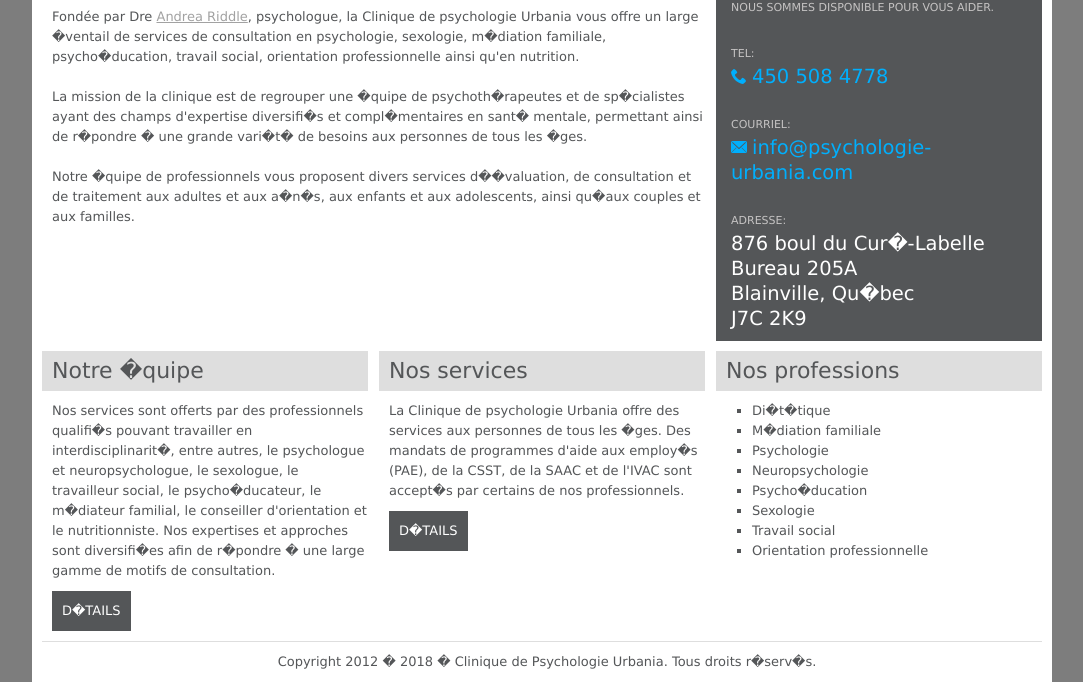
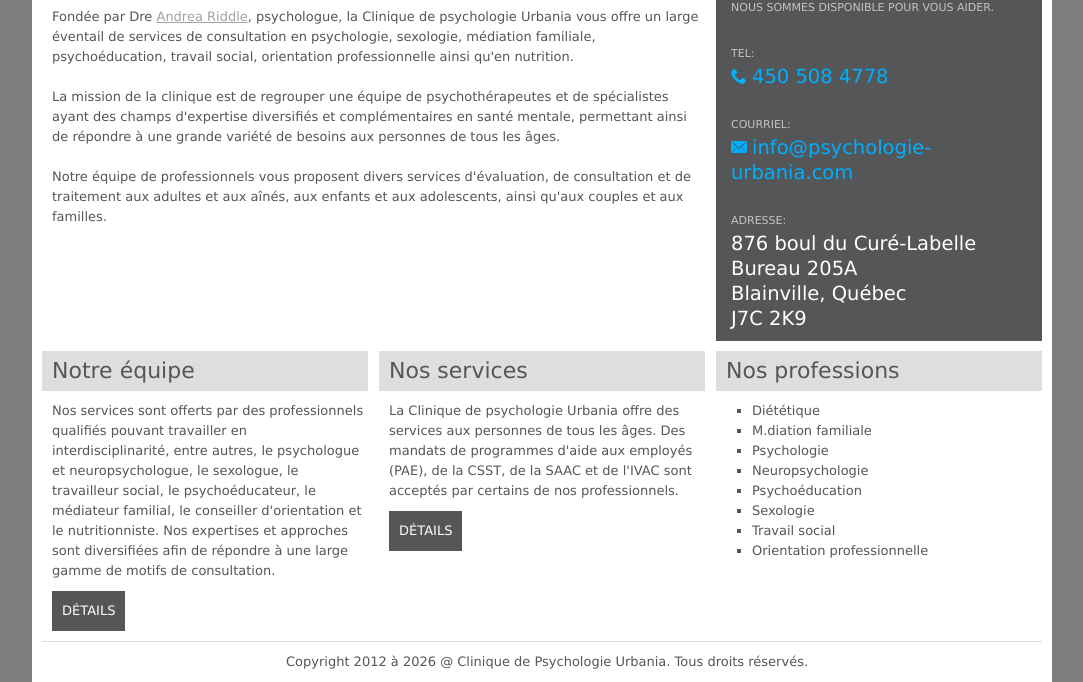
Before and after one commit to fredx21/psychologie-urbania, a plain HTML site: page docs/index.html in a window 1280 px wide and 1278 px high. Shown: the part 596-1278 px from the top of the page, without its empty margins (98-1181 px from the left). Drawn offline with Linux system fonts and the light colour scheme.

Commit message:
Correction des accents

```diff
--- a/docs/index.html
+++ b/docs/index.html
@@ -57,7 +57,7 @@
         <div id="intro">
             <div class="logo">Clinique de Psychologie Urbania</div>
             <div class="navigationHeader">
-                <p><span><a class="currentpage" href="./">accueil</a><a href="team">�quipe</a><a href="services">services</a><a href="career">carri�re</a><a href="contact">contact</a></span><a href="links">liens</a></span></p>
+                <p><span><a class="currentpage" href="./">accueil</a><a href="team">Équipe</a><a href="services">services</a><a href="career">carrière</a><a href="contact">contact</a></span><a href="links">liens</a></span></p>
             </div>
         </div>
     </div>
@@ -74,7 +74,7 @@
                             <h3><span>Qui sommes-nous</span></h3>
                         </div>
                         <div class="sectiontext">
-                            <span><p>Fondée par Dre <a href="AndreaRiddle">Andrea Riddle</a>, psychologue, la Clinique de psychologie Urbania vous offre un large �ventail de services de consultation en psychologie, sexologie, m�diation familiale, psycho�ducation, travail social, orientation professionnelle ainsi qu'en nutrition.<br/><br/>La mission de la clinique est de regrouper une �quipe de psychoth�rapeutes et de sp�cialistes ayant des champs d'expertise diversifi�s et compl�mentaires en sant� mentale, permettant ainsi de r�pondre � une grande vari�t� de besoins aux personnes de tous les �ges.<br/><br/>Notre �quipe de professionnels vous proposent divers services d��valuation, de consultation et de traitement aux adultes et aux a�n�s, aux enfants et aux adolescents, ainsi qu�aux couples et aux familles.</p></span>
+                            <span><p>Fondée par Dre <a href="AndreaRiddle">Andrea Riddle</a>, psychologue, la Clinique de psychologie Urbania vous offre un large éventail de services de consultation en psychologie, sexologie, médiation familiale, psychoéducation, travail social, orientation professionnelle ainsi qu'en nutrition.<br/><br/>La mission de la clinique est de regrouper une équipe de psychothérapeutes et de spécialistes ayant des champs d'expertise diversifiés et complémentaires en santé mentale, permettant ainsi de répondre à une grande variété de besoins aux personnes de tous les âges.<br/><br/>Notre équipe de professionnels vous proposent divers services d'évaluation, de consultation et de traitement aux adultes et aux aînés, aux enfants et aux adolescents, ainsi qu'aux couples et aux familles.</p></span>
                         </div>
                     </div>
                 </div>
@@ -90,7 +90,7 @@
                         <h2><span class="texthighlightcolor"><a href="mailto:info@psychologie-urbania.com"><div class="icon icon-envelope"></div>info@psychologie-urbania.com</a></span></h2>
                         &nbsp;
                         <p>Adresse:</p>
-                        <h2><span><a href="mailto:info@psychologie-urbania.com">876 boul du Cur�-Labelle<br/>Bureau 205A<br/>Blainville, Qu�bec<br/>J7C 2K9</a></span></h2>
+                        <h2><span><a href="mailto:info@psychologie-urbania.com">876 boul du Curé-Labelle<br/>Bureau 205A<br/>Blainville, Québec<br/>J7C 2K9</a></span></h2>
                     </div>
                 </div>
             </div>
@@ -99,13 +99,13 @@
                 <div class="col1">
                     <div class="section cf">
                         <div class="header lightgray">
-                            <h3><span>Notre �quipe</span></h3>
+                            <h3><span>Notre équipe</span></h3>
                         </div>
                         <div class="sectiontext">
-                            <span><p>Nos services sont offerts par des professionnels qualifi�s pouvant travailler en interdisciplinarit�, entre autres, le psychologue et neuropsychologue, le sexologue, le travailleur social, le psycho�ducateur, le m�diateur familial, le conseiller d'orientation et le nutritionniste. Nos expertises et approches sont diversifi�es afin de r�pondre � une large gamme de motifs de consultation.  </p></span>
+                            <span><p>Nos services sont offerts par des professionnels qualifiés pouvant travailler en interdisciplinarité, entre autres, le psychologue et neuropsychologue, le sexologue, le travailleur social, le psychoéducateur, le médiateur familial, le conseiller d'orientation et le nutritionniste. Nos expertises et approches sont diversifiées afin de répondre à une large gamme de motifs de consultation.  </p></span>
                         </div>
                         <div class="detailLink">
-                            <a href="team">d�tails</a>
+                            <a href="team">détails</a>
                         </div>
                     </div>
                 </div>
@@ -117,10 +117,10 @@
                                 <h3><span>Nos services</span></h3>
                             </div>
                             <div class="sectiontext">
-                                <span><p>La Clinique de psychologie Urbania offre des services aux personnes de tous les �ges. Des mandats de programmes d'aide aux employ�s (PAE), de la CSST, de la SAAC et de l'IVAC sont accept�s par certains de nos professionnels.</p></span>
+                                <span><p>La Clinique de psychologie Urbania offre des services aux personnes de tous les âges. Des mandats de programmes d'aide aux employés (PAE), de la CSST, de la SAAC et de l'IVAC sont acceptés par certains de nos professionnels.</p></span>
                             </div>
                             <div class="detailLink">
-                                <a href="services">d�tails</a>
+                                <a href="services">détails</a>
                             </div>
                         </div>
                     </div>
@@ -131,11 +131,11 @@
                             </div>
                             <div class="sectiontext">
                                 <ul>
-                                    <li>Di�t�tique</li>
-                                    <li>M�diation familiale</li>
+                                    <li>Diététique</li>
+                                    <li>M.diation familiale</li>
                                     <li>Psychologie</li>
                                     <li>Neuropsychologie</li>
-                                    <li>Psycho�ducation</li>
+                                    <li>Psychoéducation</li>
                                     <li>Sexologie</li>
                                     <li>Travail social</li>
                                     <li>Orientation professionnelle</li>
@@ -147,7 +147,7 @@
             </div>
             <hr>
             <div class="sectiontext copyright">
-                Copyright 2012 � 2018 � Clinique de Psychologie Urbania. Tous droits r�serv�s.
+                Copyright 2012 à 2026 @ Clinique de Psychologie Urbania. Tous droits réservés.
             </div>
         </div>
     </div>
```
